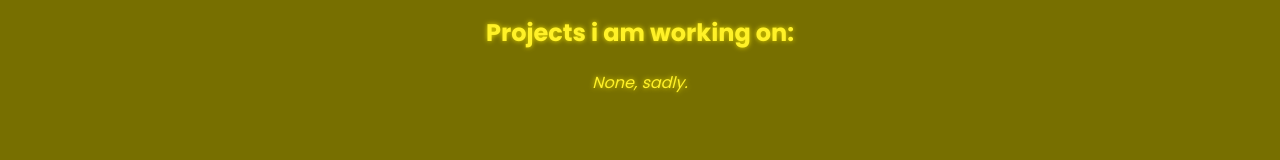
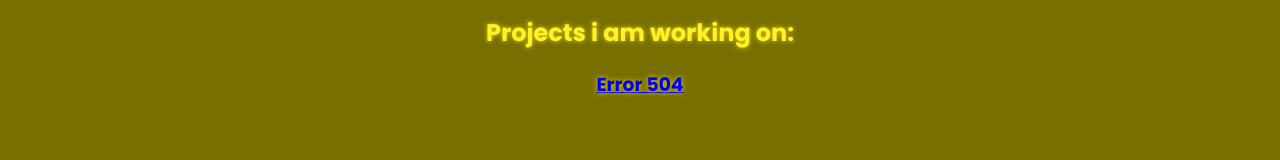
Before and after one commit to Dimpfucse135/dimpfucse135.github.io, a plain HTML site: page index.html in a window 1280 px wide. Shown: the part 493-653 px from the top of the page. Drawn offline with Linux system fonts and the light colour scheme.

Commit message:
Update index.html

```diff
--- a/index.html
+++ b/index.html
@@ -56,7 +56,7 @@
         I am 14 years old.
       </details>
       <h2>Projects i am working on:</h2>
-      <i>None, sadly.</i>
+      <h3><a href="https://gamejolt.com/games/error504/982737">Error 504</a></h3>
     </div>
     <script>
       const themeBtn = document.getElementById("theme")
```
